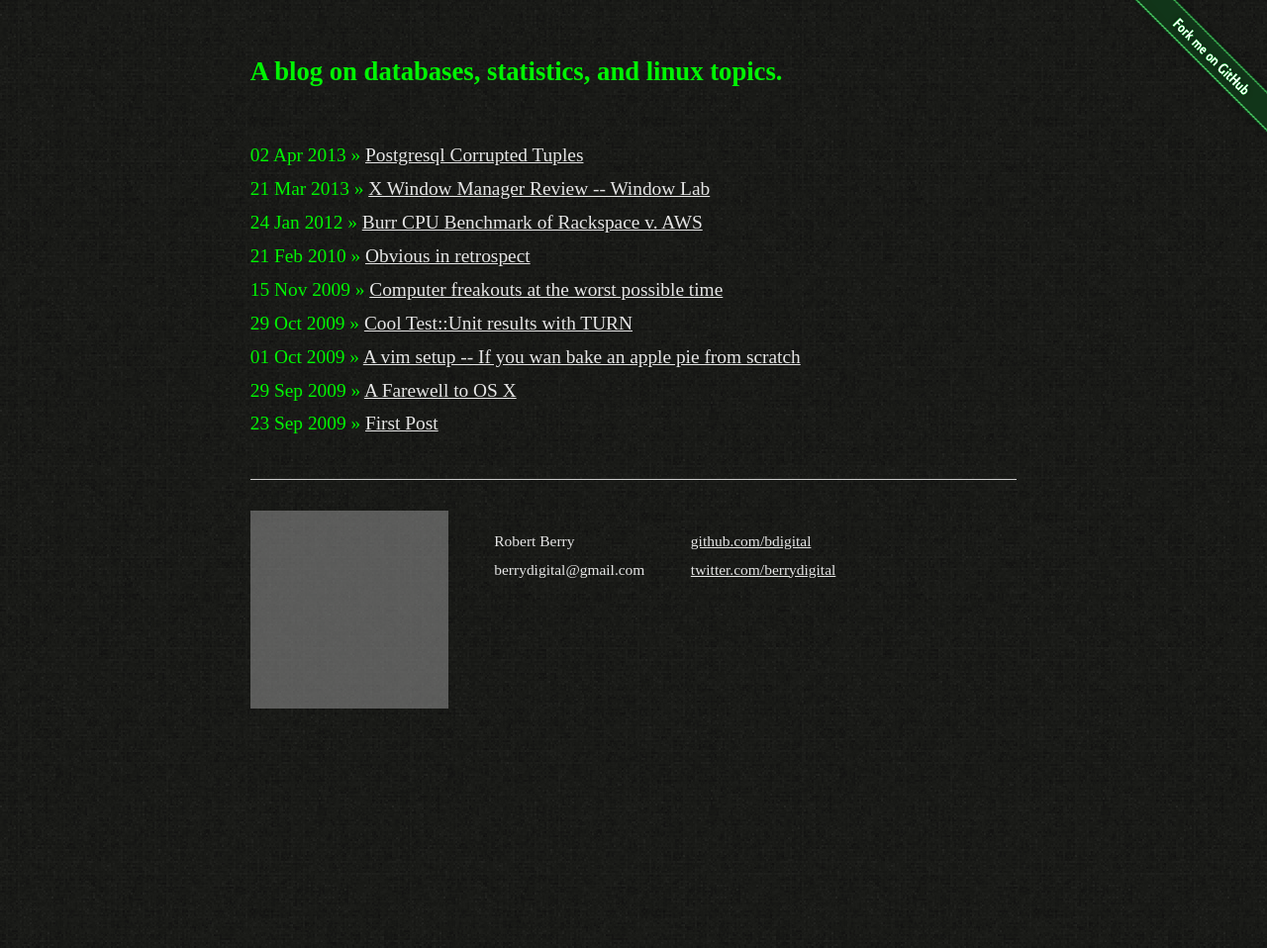
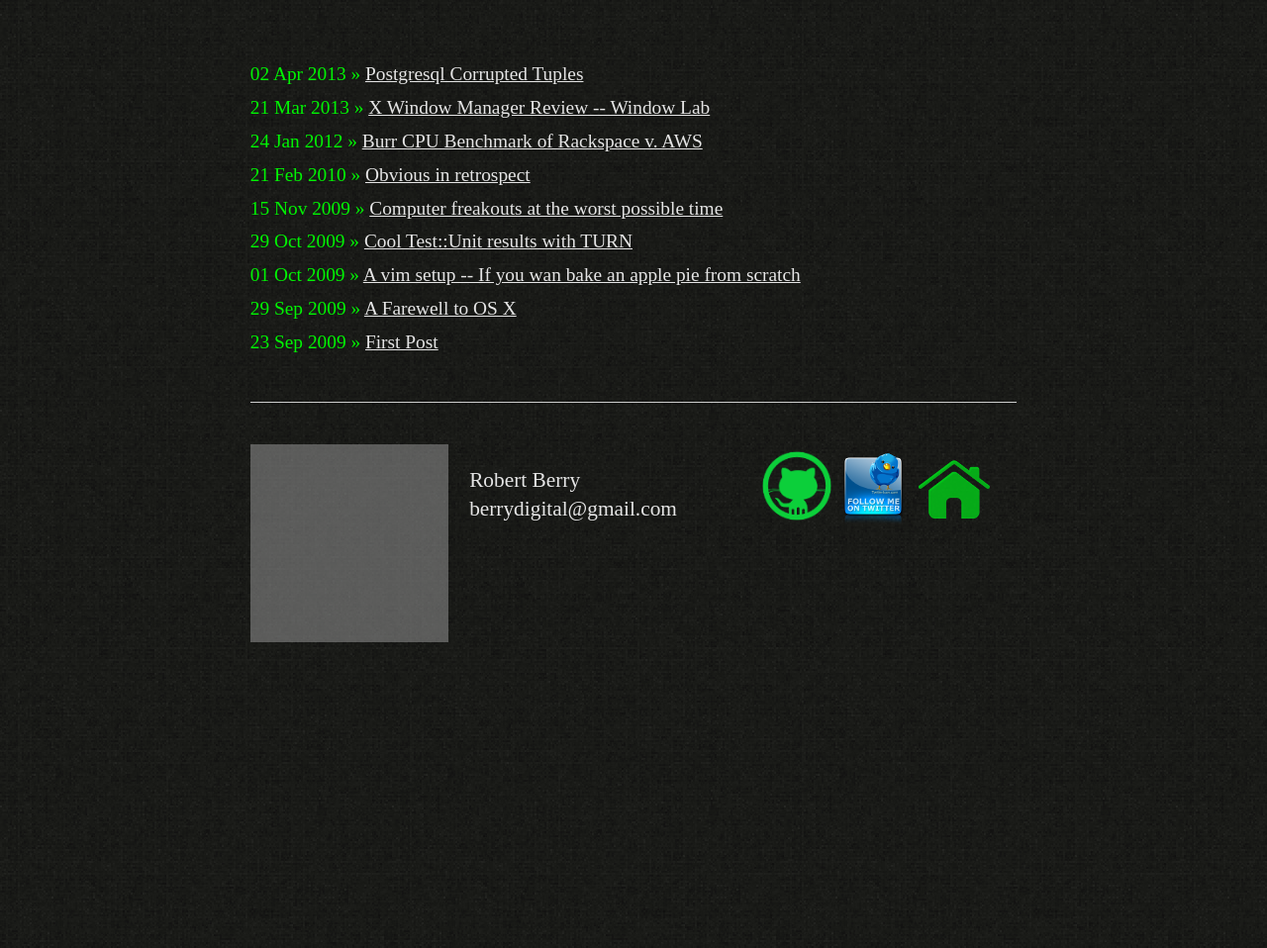
Before and after one commit to no0p/no0p.github.io, a Jekyll site: the page built from index.html, in a window 1280 px wide. Shown: the whole page at 99% size. Built offline with Jekyll 4.4.1, drawn with Linux system fonts in a browser that asks for light colours; Markdown is read by kramdown in place of the engine named in the settings; grey boxes are pictures that could not be loaded.

Commit message:
some reformatting

```diff
--- a/_layouts/default.html
+++ b/_layouts/default.html
@@ -19,7 +19,6 @@
 <div class="site">
 
   <div class="title">
-    <a href="/">A blog on databases, statistics, and linux topics.</a>
   </div>
 
 
@@ -36,18 +35,29 @@
         berrydigital@gmail.com
       </p>
     </div>
-    <div class="contact">
-      <p>
-        <a href="http://github.com/bdigital/">github.com/bdigital</a><br />
-        <a href="http://twitter.com/berrydigital/">twitter.com/berrydigital</a><br />
-      </p>
+    <div class="contactr">
+      <table border=0>
+        <tr>
+          <td>
+        <a href="http://github.com/bdigital/">
+          <img height=70 src="/images/github.png"/>
+        </a>
+          </td>
+          <td>
+        <a href="http://twitter.com/berrydigital/">
+          <img src="/images/follow.png"/>
+        </a>
+          </td>
+          <td>
+        <a href="/"><img src="/images/home.png"/><a>
+          </td>
+        </tr>
+      </table>
     </div>
   </div>
 
 
 </div>
-
-<a href="http://github.com/bdigital"><img style="position: absolute; top: 0; right: 0; border: 0;" src="/images/forkme_right_greenish_aa0000.png" alt="Fork me on GitHub" /></a>
 
 <script type="text/javascript">
 
--- a/css/screen.css
+++ b/css/screen.css
@@ -38,11 +38,8 @@ h2, h3, h4, h5, h6 {
   font-size: 100%;
 }
 
-g1 {
+h1 {
   margin-bottom: 1em;
-}
-code {
-  color: #e5e5e5;
 }
 p {
   margin: 1em 0;
@@ -104,6 +101,11 @@ ul.posts {
   margin-bottom: 2em;
 }
 
+.subtitle {
+  font-size:16pt;
+  margin-bottom:4px;
+}
+
   .site .title a {
     color: #00f403;
     text-decoration: none;
@@ -112,7 +114,9 @@ ul.posts {
   .site .title a:hover {
     text-decoration: underline;
 }
-
+#other a {
+  color: #00f403;
+}
   .site .title a.extra {
     text-decoration: none;
     margin-left: 1em;
@@ -132,12 +136,19 @@ ul.posts {
     margin-top: 2em;
     padding-top: 2em;
     overflow: hidden;
+    font-size: 16pt;
   }
 
     .site .footer .contact {
       color: #e5e5e5;
       float: left;
-      margin-right: 3em;
+      margin-right: 1em;
+    }
+
+    .site .footer .contactr {
+      color: #e5e5e5;
+      float: right;
+      margin-right: 1em;
     }
 
       .site .footer .contact a {
@@ -176,6 +187,7 @@ ul.posts {
   }
 
   #post code {
+    color: #e5e5e5;
     border: 1px solid #ddd;
     font-size: 95%;
     padding: 0 .2em;
```
Also changed, not shown: _layouts/post.html (+0 -7 lines), images/follow.png (added), images/github.png (added), images/home.png (added).
